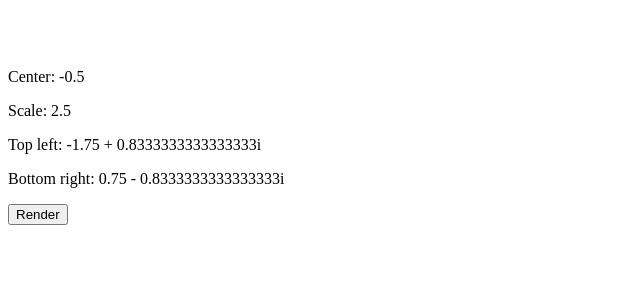
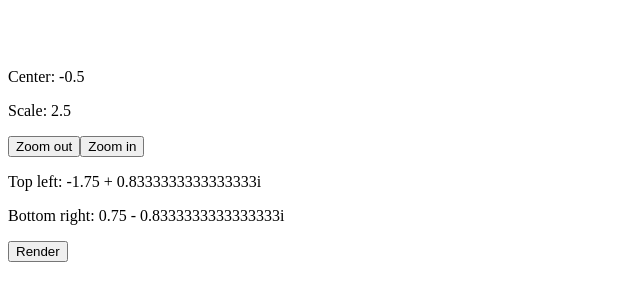
Before and after one commit to emlun/fraktal, a React app: page / in a window 1280 px wide. Shown: the part 160-460 px from the top of the page, without its empty margins (0-640 px from the left). Built offline with nearby package versions, Linux system fonts and the light colour scheme; the HTML template or start-up script is replaced by a standard one.

Commit message:
Add zoom in/out buttons

```diff
--- a/src/components/Canvas.jsx
+++ b/src/components/Canvas.jsx
@@ -105,14 +105,19 @@ export default class Canvas extends React.Component {
 
   onWheel(event) {
     console.log('onWheel', event);
-    this.setState(state => ({
-      scale: event.deltaY > 0
-        ? state.scale * 2
-        : event.deltaY < 0
-          ? state.scale / 2
-          : state.scale
-      ,
-    }));
+    if (event.deltaY > 0) {
+      this.zoomOut();
+    } else {
+      this.zoomIn();
+    }
+  }
+
+  zoomIn() {
+    this.setState(state => ({ scale: state.scale / 2 }));
+  }
+
+  zoomOut() {
+    this.setState(state => ({ scale: state.scale * 2 }));
   }
 
   componentWillUpdate(newProps, newState) {
@@ -134,6 +139,10 @@ export default class Canvas extends React.Component {
       />
       <p> Center: { this.state.center.toString() } </p>
       <p> Scale: { this.state.scale } </p>
+      <p>
+        <button onClick={ this.zoomOut.bind(this) }> Zoom out </button>
+        <button onClick={ this.zoomIn.bind(this) }> Zoom in </button>
+      </p>
       <p> Top left: { this.getLimits().topLeft.toString() } </p>
       <p> Bottom right: { this.getLimits().btmRight.toString() } </p>
       <button onClick={ this.renderPixels.bind(this) } > Render </button>
```
